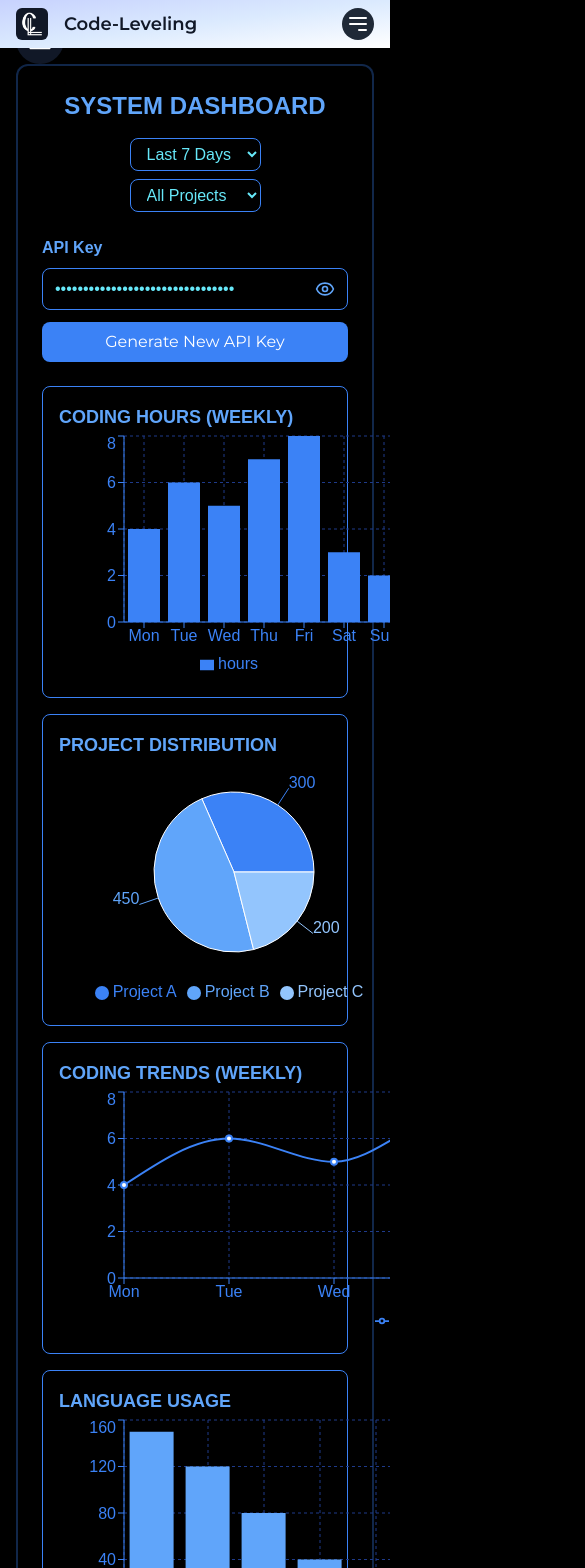
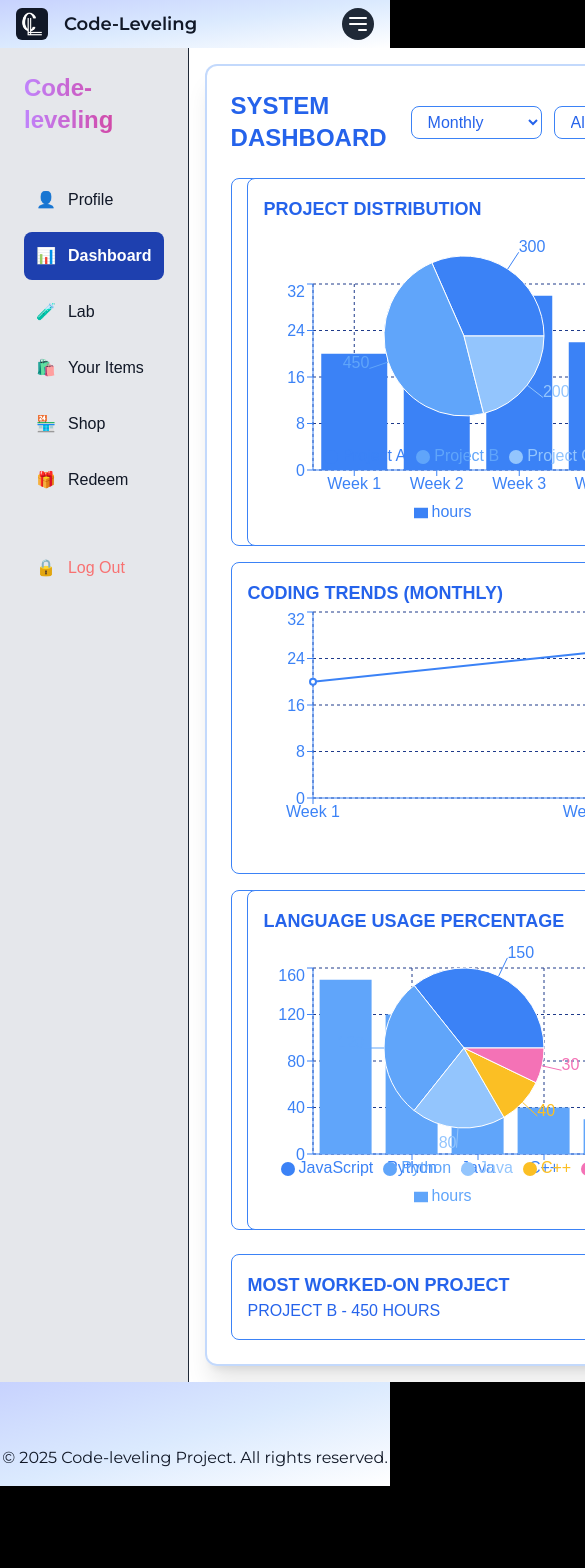
Before and after one commit to 0Armaan025/code-leveling, a Next.js app: page /dashboard in a window 390 px wide. Shown: the top 1568 px of the page, 585 px wide, since content can reach past the window. After the commit the page ends 1486 px from the top, so only its background shows below. Built offline with nearby package versions, Linux system fonts and the light colour scheme; a web font is replaced by a local one.

Commit message:
enhance RedeemPage styling with improved layout and input field design

```diff
--- a/src/components/left-side-bar/LeftSideBar.tsx
+++ b/src/components/left-side-bar/LeftSideBar.tsx
@@ -10,22 +10,8 @@ const LeftSidebar = () => {
 
     return (
         <>
-            {/* Hamburger Icon for Mobile */}
-            <button
-                className="md:hidden fixed top-4 left-4 z-50 text-white bg-gray-900 p-3 rounded-full shadow-lg"
-                onClick={() => setIsOpen(!isOpen)}
-            >
-                {isOpen ? <FaTimes size={24} /> : <FaBars size={24} />}
-            </button>
-
-            {/* Sidebar */}
-            <div
-                className={`fixed md:relative z-40 transition-transform duration-300
-                ${isOpen ? "translate-x-0" : "-translate-x-full"} md:translate-x-0
-                w-64 md:w-64 min-h-screen bg-gray-900 text-white p-6 border-r border-gray-800
-                md:block`}
-            >
-                {/* Branding */}
+        <div className="leftSidebar w-64 min-h-screen dark:bg-gray-900 dark:text-white bg-gray-200 text-gray-900 p-6 border-r border-gray-800">
+            {/* Logo or Branding */}
             <div className="mb-10">
                 <h1 className="text-2xl font-bold text-transparent bg-clip-text bg-gradient-to-r from-purple-400 to-pink-600">
                     Code-leveling
@@ -34,29 +20,138 @@ const LeftSidebar = () => {
 
             {/* Navigation Links */}
             <nav className="space-y-2">
-                    {[
-                        { path: "/profile", label: "Profile", icon: "👤", color: "purple" },
-                        { path: "/dashboard", label: "Dashboard", icon: "📊", color: "blue" },
-                        { path: "/lab", label: "Lab", icon: "🧪", color: "blue" },
-                        { path: "/items", label: "Your Items", icon: "🛍️", color: "green" },
-                        { path: "/shop", label: "Shop", icon: "🏪", color: "yellow" },
-                        { path: "/redeem", label: "Redeem", icon: "🎁", color: "indigo" }
-                    ].map(({ path, label, icon, color }) => (
+                {/* Profile Link */}
                 <Link
-                            key={path}
-                            href={path}
-                            className={`flex items-center p-3 rounded-lg transition-all duration-300 hover:bg-gray-800 group
-                                ${isActive(path) ? `bg-${color}-800 hover:bg-${color}-800` : "hover:translate-x-2"}
-                            `}
+                    href="/profile"
+                    className={`flex items-center p-3 rounded-lg transition-all duration-300 hover:bg-gray-800 group ${isActive('/profile')
+                        ? 'bg-purple-800 hover:bg-purple-800'
+                        : 'hover:translate-x-2'
+                        }`}
                 >
-                            <span className={`text-gray-400 group-hover:text-${color}-400 transition-colors duration-300`}>
-                                {icon}
+                    <span
+                        className={`text-gray-400 transition-colors duration-300 ${isActive('/profile') ? 'text-purple-400' : 'group-hover:text-purple-400'
+                            }`}
+                    >
+                        👤
                     </span>
-                            <span className={`ml-3 text-gray-300 transition-colors duration-300 ${isActive(path) ? "text-white font-semibold" : "group-hover:text-white"}`}>
-                                {label}
+                    <span
+                        className={`ml-3 dark:text-gray-300 text-gray-900 transition-colors duration-300 ${isActive('/profile') ? 'text-white font-semibold' : 'group-hover:text-white'
+                            }`}
+                    >
+                        Profile
                     </span>
                 </Link>
-                    ))}
+
+                {/* Dashboard Link */}
+                <Link
+                    href="/dashboard"
+                    className={`flex items-center p-3 rounded-lg transition-all duration-300 hover:bg-gray-800 group ${isActive('/dashboard')
+                        ? 'bg-blue-800 hover:bg-blue-800'
+                        : 'hover:translate-x-2'
+                        }`}
+                >
+                    <span
+                        className={`text-gray-400 transition-colors duration-300 ${isActive('/dashboard') ? 'text-blue-400' : 'group-hover:text-blue-400'
+                            }`}
+                    >
+                        📊
+                    </span>
+                    <span
+                        className={`ml-3 dark:text-gray-300 text-gray-900 transition-colors duration-300 ${isActive('/dashboard') ? 'text-white font-semibold' : 'group-hover:text-white'
+                            }`}
+                    >
+                        Dashboard
+                    </span>
+                </Link>
+
+                {/* Lab Link */}
+                <Link
+                    href="/lab"
+                    className={`flex items-center p-3 rounded-lg transition-all duration-300 hover:bg-gray-800 group ${isActive('/lab')
+                        ? 'bg-blue-800 hover:bg-blue-800'
+                        : 'hover:translate-x-2'
+                        }`}
+                >
+                    <span
+                        className={`text-gray-400 transition-colors duration-300 ${isActive('/dashboard') ? 'text-blue-400' : 'group-hover:text-blue-400'
+                            }`}
+                    >
+                        🧪
+                    </span>
+                    <span
+                        className={`ml-3 dark:text-gray-300 text-gray-900 transition-colors duration-300 ${isActive('/lab') ? 'text-white font-semibold' : 'group-hover:text-white'
+                            }`}
+                    >
+                        Lab
+                    </span>
+                </Link>
+
+
+                {/* Your Items Link */}
+                <Link
+                    href="/items"
+                    className={`flex items-center p-3 rounded-lg transition-all duration-300 hover:bg-gray-800 group ${isActive('/items')
+                        ? 'bg-green-800 hover:bg-green-800'
+                        : 'hover:translate-x-2'
+                        }`}
+                >
+                    <span
+                        className={`text-gray-400 transition-colors duration-300 ${isActive('/items') ? 'text-green-400' : 'group-hover:text-green-400'
+                            }`}
+                    >
+                        🛍️
+                    </span>
+                    <span
+                        className={`ml-3 dark:text-gray-300 text-gray-900 transition-colors duration-300 ${isActive('/items') ? 'text-white font-semibold' : 'group-hover:text-white'
+                            }`}
+                    >
+                        Your Items
+                    </span>
+                </Link>
+
+                {/* Shop Link */}
+                <Link
+                    href="/shop"
+                    className={`flex items-center p-3 rounded-lg transition-all duration-300 hover:bg-gray-800 group ${isActive('/shop')
+                        ? 'bg-yellow-800 hover:bg-yellow-800'
+                        : 'hover:translate-x-2'
+                        }`}
+                >
+                    <span
+                        className={`text-gray-400 transition-colors duration-300 ${isActive('/shop') ? 'text-yellow-400' : 'group-hover:text-yellow-400'
+                            }`}
+                    >
+                        🏪
+                    </span>
+                    <span
+                        className={`ml-3 dark:text-gray-300 text-gray-900 transition-colors duration-300 ${isActive('/shop') ? 'text-white font-semibold' : 'group-hover:text-white'
+                            }`}
+                    >
+                        Shop
+                    </span>
+                </Link>
+
+                {/* Redeem Link */}
+                <Link
+                    href="/redeem"
+                    className={`flex items-center p-3 rounded-lg transition-all duration-300 hover:bg-gray-800 group ${isActive('/redeem')
+                        ? 'bg-indigo-800 hover:bg-indigo-800'
+                        : 'hover:translate-x-2'
+                        }`}
+                >
+                    <span
+                        className={`text-gray-400 transition-colors duration-300 ${isActive('/redeem') ? 'text-indigo-400' : 'group-hover:text-indigo-400'
+                            }`}
+                    >
+                        🎁
+                    </span>
+                    <span
+                        className={`ml-3 dark:text-gray-300 text-gray-900 transition-colors duration-300 ${isActive('/redeem') ? 'text-white font-semibold' : 'group-hover:text-white'
+                            }`}
+                    >
+                        Redeem
+                    </span>
+                </Link>
             </nav>
 
                 {/* Logout Button */}
--- a/src/components/pages-components/dashboard-page/DashboardPage.tsx
+++ b/src/components/pages-components/dashboard-page/DashboardPage.tsx
@@ -1,5 +1,5 @@
 import React, { useState, useEffect } from "react";
-import { EyeIcon, EyeOffIcon } from "lucide-react";
+// import { EyeIcon, EyeOffIcon } from "lucide-react";
 import {
     BarChart,
     Bar,
@@ -26,7 +26,7 @@ const generateRandomApiKey = () => {
 
 const DashboardPageComponent = () => {
     const [selectedProject, setSelectedProject] = useState("All Projects");
-    const [selectedTimeRange, setSelectedTimeRange] = useState("Weekly");
+    const [selectedTimeRange, setSelectedTimeRange] = useState("Monthly");
     const [isClient, setIsClient] = useState(false);
     const [apiKey, setApiKey] = useState(generateRandomApiKey());
     const [showApiKey, setShowApiKey] = useState(false);
@@ -49,7 +49,7 @@ const DashboardPageComponent = () => {
     const projectOptions = ["All Projects", "Project A", "Project B", "Project C"];
 
     const allData = {
-        "Last 7 Days": [
+        Last_7_Days: [
             { name: "Mon", hours: 4 },
             { name: "Tue", hours: 6 },
             { name: "Wed", hours: 5 },
@@ -94,29 +94,27 @@ const DashboardPageComponent = () => {
         { name: "Ruby", hours: 30 },
     ];
 
-    const getChartData = () => allData[selectedTimeRange] || allData["Last 7 Days"];
+    const getChartData = () => {
+        const formattedKey = selectedTimeRange.replace(/\s+/g, "_") as keyof typeof allData;
+        return allData[formattedKey] || allData.Last_7_Days;
+    };
+
     const mostWorkedProject = projectData.reduce((prev, current) => (prev.hours > current.hours ? prev : current));
 
     return (
-        <div className="dashboardPage min-h-screen p-4 bg-black flex items-start justify-center relative overflow-hidden">
-            <div className="relative w-full max-w-[1000px] bg-black/90 rounded-xl border-2 border-blue-500/30 shadow-xl p-6 backdrop-blur-xl">
-                <div className="flex flex-col sm:flex-row justify-between items-center mb-6 space-y-4 sm:space-y-0">
-                    <h1 className="text-2xl font-bold text-blue-400">SYSTEM DASHBOARD</h1>
-                    <div className="flex flex-col sm:flex-row space-y-2 sm:space-y-0 sm:space-x-3">
-                        <select
-                            value={selectedTimeRange}
-                            onChange={(e) => setSelectedTimeRange(e.target.value)}
-                            className="bg-black text-cyan-300 px-3 py-1.5 rounded-lg border border-blue-500"
-                        >
+        <div className="dashboardPage min-h-screen p-4 bg-white dark:bg-black flex items-start justify-center relative overflow-hidden">
+        <div className="relative w-full max-w-[1000px] bg-white/90 dark:bg-black/90 rounded-xl border-2 border-blue-500/30 shadow-xl p-6 backdrop-blur-xl">
+            <div className="flex justify-between items-center mb-6">
+                <h1 className="text-2xl font-bold text-blue-600 dark:text-blue-400">SYSTEM DASHBOARD</h1>
+                <div className="flex space-x-3">
+                    <select value={selectedTimeRange} onChange={(e) => setSelectedTimeRange(e.target.value)}
+                        className="bg-white dark:bg-black text-blue-600 dark:text-cyan-300 px-3 py-1.5 rounded-lg border border-blue-500">
                         {timeRangeOptions.map((option) => (
                             <option key={option} value={option}>{option}</option>
                         ))}
                     </select>
-                        <select
-                            value={selectedProject}
-                            onChange={(e) => setSelectedProject(e.target.value)}
-                            className="bg-black text-cyan-300 px-3 py-1.5 rounded-lg border border-blue-500"
-                        >
+                    <select value={selectedProject} onChange={(e) => setSelectedProject(e.target.value)}
+                        className="bg-white dark:bg-black text-blue-600 dark:text-cyan-300 px-3 py-1.5 rounded-lg border border-blue-500">
                         {projectOptions.map((option) => (
                             <option key={option} value={option}>{option}</option>
                         ))}
@@ -124,94 +122,72 @@ const DashboardPageComponent = () => {
                 </div>
             </div>
 
-                <div className="mb-6">
-                    <label className="text-blue-400 font-bold">API Key</label>
-                    <div className="flex items-center bg-black text-cyan-300 px-3 py-2 rounded-lg border border-blue-500 mt-2 relative">
-                        <input
-                            type={showApiKey ? "text" : "password"}
-                            value={apiKey}
-                            readOnly
-                            className="bg-transparent outline-none flex-1"
-                        />
-                        <button onClick={toggleApiKeyVisibility} className="ml-2 text-blue-400">
-                            {showApiKey ? <EyeOffIcon size={20} /> : <EyeIcon size={20} />}
-                        </button>
-                    </div>
-                    <button
-                        onClick={updateApiKey}
-                        className="mt-3 px-4 py-2 bg-blue-500 text-white rounded-lg hover:bg-blue-600 w-full sm:w-auto"
-                        style={{ fontFamily: "Montserrat, serif" }}
-                    >
-                        Generate New API Key
-                    </button>
-                </div>
-
             <div className="grid grid-cols-1 sm:grid-cols-2 gap-4">
-                    <div className="bg-black p-4 rounded-lg border border-blue-500">
-                        <h2 className="text-lg font-bold text-blue-400">CODING HOURS ({selectedTimeRange.toUpperCase()})</h2>
-                        <BarChart width={350} height={250} data={getChartData()}>
+                <div className="bg-white dark:bg-black p-4 rounded-lg border border-blue-500">
+                    <h2 className="text-lg font-bold text-blue-600 dark:text-blue-400">CODING HOURS ({selectedTimeRange.toUpperCase()})</h2>
+                    <BarChart width={400} height={250} data={getChartData()}>
                         <CartesianGrid strokeDasharray="3 3" stroke="#1E3A8A" />
                         <XAxis dataKey="name" stroke="#3B82F6" />
                         <YAxis stroke="#3B82F6" />
-                            <Tooltip contentStyle={{ backgroundColor: "#1E1E1E", color: "#FFF" }} />
+                        <Tooltip contentStyle={{ backgroundColor: "#F3F4F6", color: "#000" }} wrapperStyle={{ backgroundColor: "#1E1E1E", color: "#FFF" }} />
                         <Legend />
                         <Bar dataKey="hours" fill="#3B82F6" />
                     </BarChart>
                 </div>
-                    <div className="bg-black p-4 rounded-lg border border-blue-500">
-                        <h2 className="text-lg font-bold text-blue-400">PROJECT DISTRIBUTION</h2>
-                        <PieChart width={350} height={250}>
+                <div className="bg-white dark:bg-black p-4 rounded-lg border border-blue-500">
+                    <h2 className="text-lg font-bold text-blue-600 dark:text-blue-400">PROJECT DISTRIBUTION</h2>
+                    <PieChart width={400} height={250}>
                         <Pie data={projectData} dataKey="hours" nameKey="name" cx="50%" cy="50%" outerRadius={80} label>
                             {projectData.map((entry, index) => (
                                 <Cell key={`cell-${index}`} fill={["#3B82F6", "#60A5FA", "#93C5FD"][index % 3]} />
                             ))}
                         </Pie>
-                            <Tooltip contentStyle={{ backgroundColor: "#1E1E1E", color: "#FFF" }} />
+                        <Tooltip contentStyle={{ backgroundColor: "#F3F4F6", color: "#000" }} wrapperStyle={{ backgroundColor: "#1E1E1E", color: "#FFF" }} />
                         <Legend />
                     </PieChart>
                 </div>
-                    <div className="bg-black p-4 rounded-lg border border-blue-500 col-span-1 sm:col-span-2">
-                        <h2 className="text-lg font-bold text-blue-400">CODING TRENDS ({selectedTimeRange.toUpperCase()})</h2>
-                        <LineChart width={700} height={250} data={getChartData()}>
+                <div className="bg-white dark:bg-black p-4 rounded-lg border border-blue-500 col-span-2">
+                    <h2 className="text-lg font-bold text-blue-600 dark:text-blue-400">CODING TRENDS ({selectedTimeRange.toUpperCase()})</h2>
+                    <LineChart width={900} height={250} data={getChartData()}>
                         <CartesianGrid strokeDasharray="3 3" stroke="#1E3A8A" />
                         <XAxis dataKey="name" stroke="#3B82F6" />
                         <YAxis stroke="#3B82F6" />
-                            <Tooltip contentStyle={{ backgroundColor: "#1E1E1E", color: "#FFF" }} />
+                        <Tooltip contentStyle={{ backgroundColor: "#F3F4F6", color: "#000" }} wrapperStyle={{ backgroundColor: "#1E1E1E", color: "#FFF" }} />
                         <Legend />
                         <Line type="monotone" dataKey="hours" stroke="#3B82F6" strokeWidth={2} />
                     </LineChart>
                 </div>
-                    <div className="bg-black p-4 rounded-lg border border-blue-500">
-                        <h2 className="text-lg font-bold text-blue-400">LANGUAGE USAGE</h2>
-                        <BarChart width={350} height={250} data={languageUsage}>
+                <div className="bg-white dark:bg-black p-4 rounded-lg border border-blue-500">
+                    <h2 className="text-lg font-bold text-blue-600 dark:text-blue-400">LANGUAGE USAGE</h2>
+                    <BarChart width={400} height={250} data={languageUsage}>
                         <CartesianGrid strokeDasharray="3 3" stroke="#1E3A8A" />
                         <XAxis dataKey="name" stroke="#3B82F6" />
                         <YAxis stroke="#3B82F6" />
-                            <Tooltip contentStyle={{ backgroundColor: "#1E1E1E", color: "#FFF" }} />
+                        <Tooltip contentStyle={{ backgroundColor: "#F3F4F6", color: "#000" }} wrapperStyle={{ backgroundColor: "#1E1E1E", color: "#FFF" }} />
                         <Legend />
                         <Bar dataKey="hours" fill="#60A5FA" />
                     </BarChart>
                 </div>
-                    <div className="bg-black p-4 rounded-lg border border-blue-500">
-                        <h2 className="text-lg font-bold text-blue-400">LANGUAGE USAGE PERCENTAGE</h2>
-                        <PieChart width={350} height={250}>
+                <div className="bg-white dark:bg-black p-4 rounded-lg border border-blue-500">
+                    <h2 className="text-lg font-bold text-blue-600 dark:text-blue-400">LANGUAGE USAGE PERCENTAGE</h2>
+                    <PieChart width={400} height={250}>
                         <Pie data={languageUsage} dataKey="hours" nameKey="name" cx="50%" cy="50%" outerRadius={80} label>
                             {languageUsage.map((entry, index) => (
                                 <Cell key={`cell-${index}`} fill={["#3B82F6", "#60A5FA", "#93C5FD", "#FBBF24", "#F472B6"][index % 5]} />
                             ))}
                         </Pie>
-                            <Tooltip contentStyle={{ backgroundColor: "#1E1E1E", color: "#FFF" }} />
+                        <Tooltip contentStyle={{ backgroundColor: "#F3F4F6", color: "#000" }} wrapperStyle={{ backgroundColor: "#1E1E1E", color: "#FFF" }} />
                         <Legend />
                     </PieChart>
                 </div>
             </div>
-
-                <div className="mt-6 bg-black p-4 rounded-lg border border-blue-500">
-                    <h2 className="text-lg font-bold text-blue-400">MOST WORKED-ON PROJECT</h2>
-                    <p className="text-cyan-300">{mostWorkedProject.name.toUpperCase()} - {mostWorkedProject.hours} HOURS</p>
+            <div className="mt-6 bg-white dark:bg-black p-4 rounded-lg border border-blue-500">
+                <h2 className="text-lg font-bold text-blue-600 dark:text-blue-400">MOST WORKED-ON PROJECT</h2>
+                <p className="text-blue-600 dark:text-cyan-300">{mostWorkedProject.name.toUpperCase()} - {mostWorkedProject.hours} HOURS</p>
             </div>
         </div>
     </div>
+
     );
 };
 
```
Also changed, not shown: src/components/pages-components/items-page/ItemsPage.tsx (+13 -12 lines), src/components/pages-components/lab-page/LabPageComponent.tsx (+13 -13 lines), src/components/pages-components/profile-page/ProfilePage.tsx (+20 -20 lines), src/components/pages-components/redeem-page/RedeemPage.tsx (+16 -8 lines), src/components/pages-components/shop-page/ShopPage.tsx (+20 -20 lines). Lines whose indentation alone changed are shown as unchanged.
